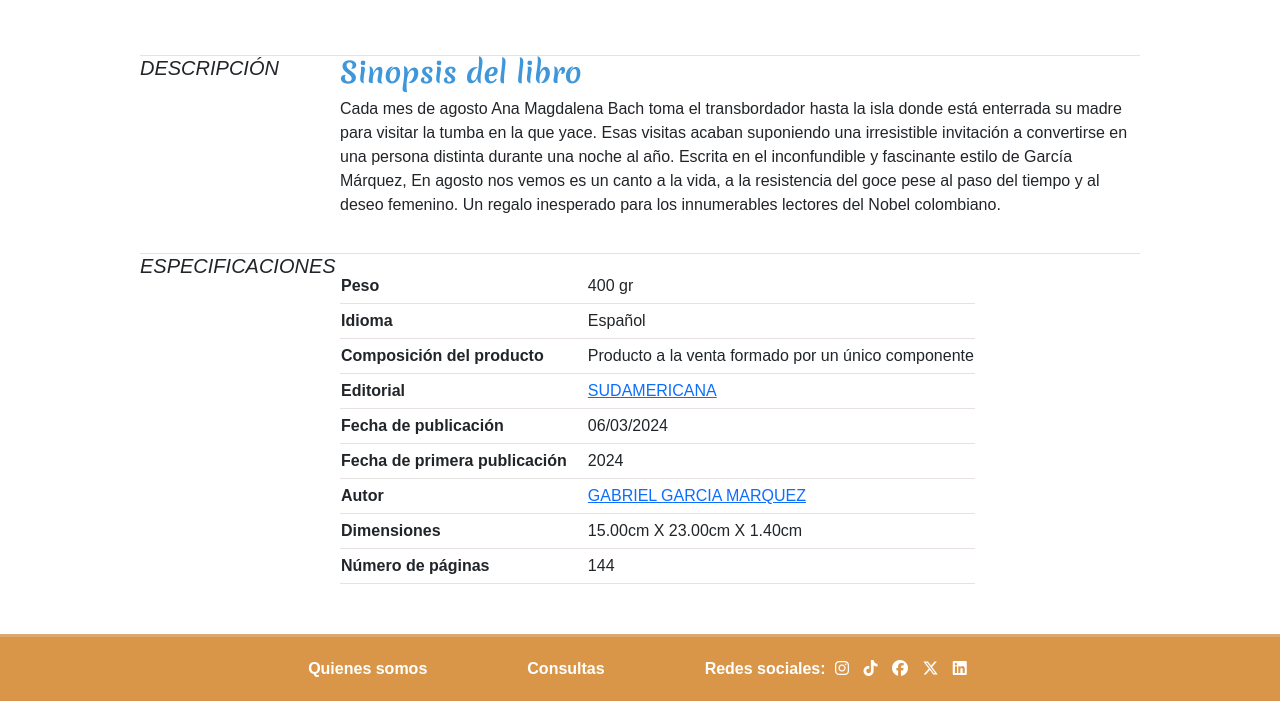
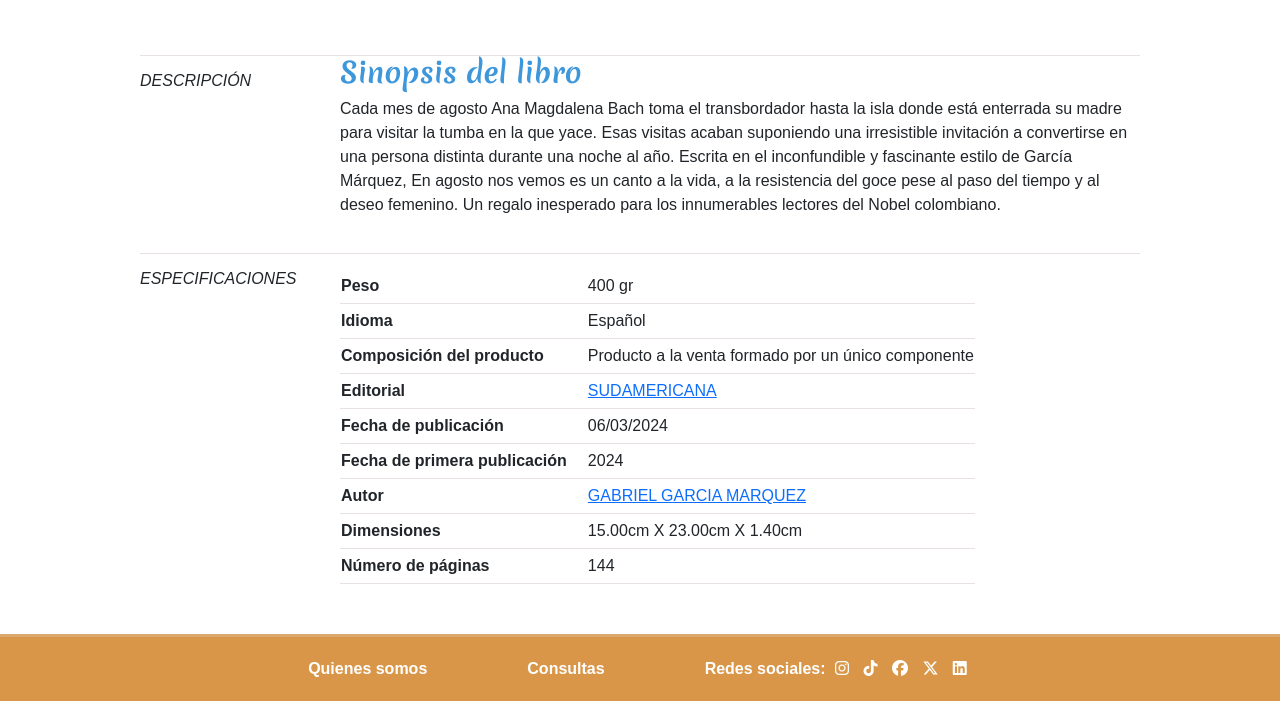
Before and after one commit to Jess-Vp/Librospedia, a plain HTML site: page Templates_proyecto/En_agosto_nos_vemos.html in a window 1280 px wide. Shown: the part 1389-2090 px from the top of the page. Drawn offline with nearby package versions, Linux system fonts and the light colour scheme.

Commit message:
detailed book h5 font-size updated

```diff
--- a/static/css/style-detailebook.css
+++ b/static/css/style-detailebook.css
@@ -126,6 +126,11 @@ h3{
     font-weight: bold;
 }
 
+h5{
+    font-size: 16px;
+    padding-top: 15px;
+}
+
 .title-section{
     font-style:italic;
 
```
